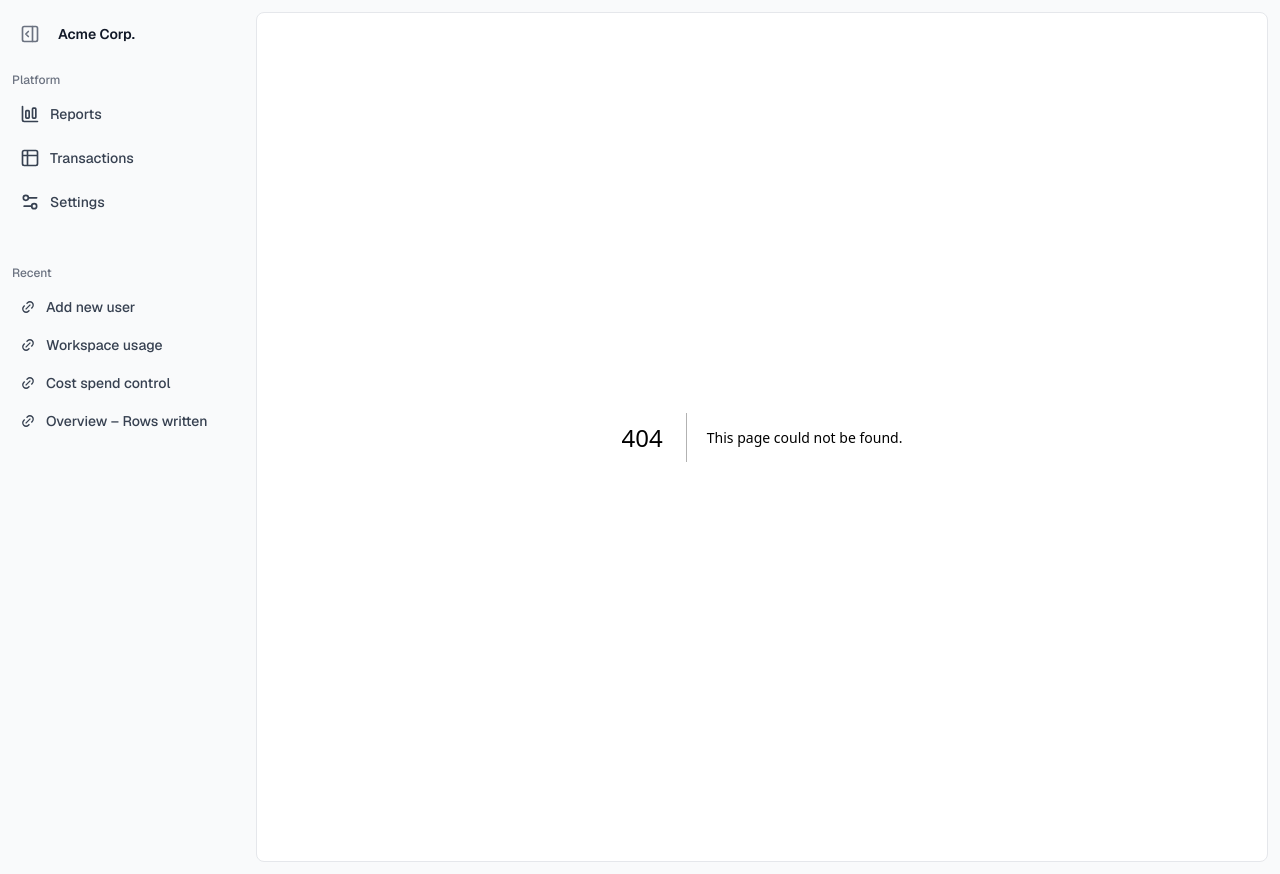
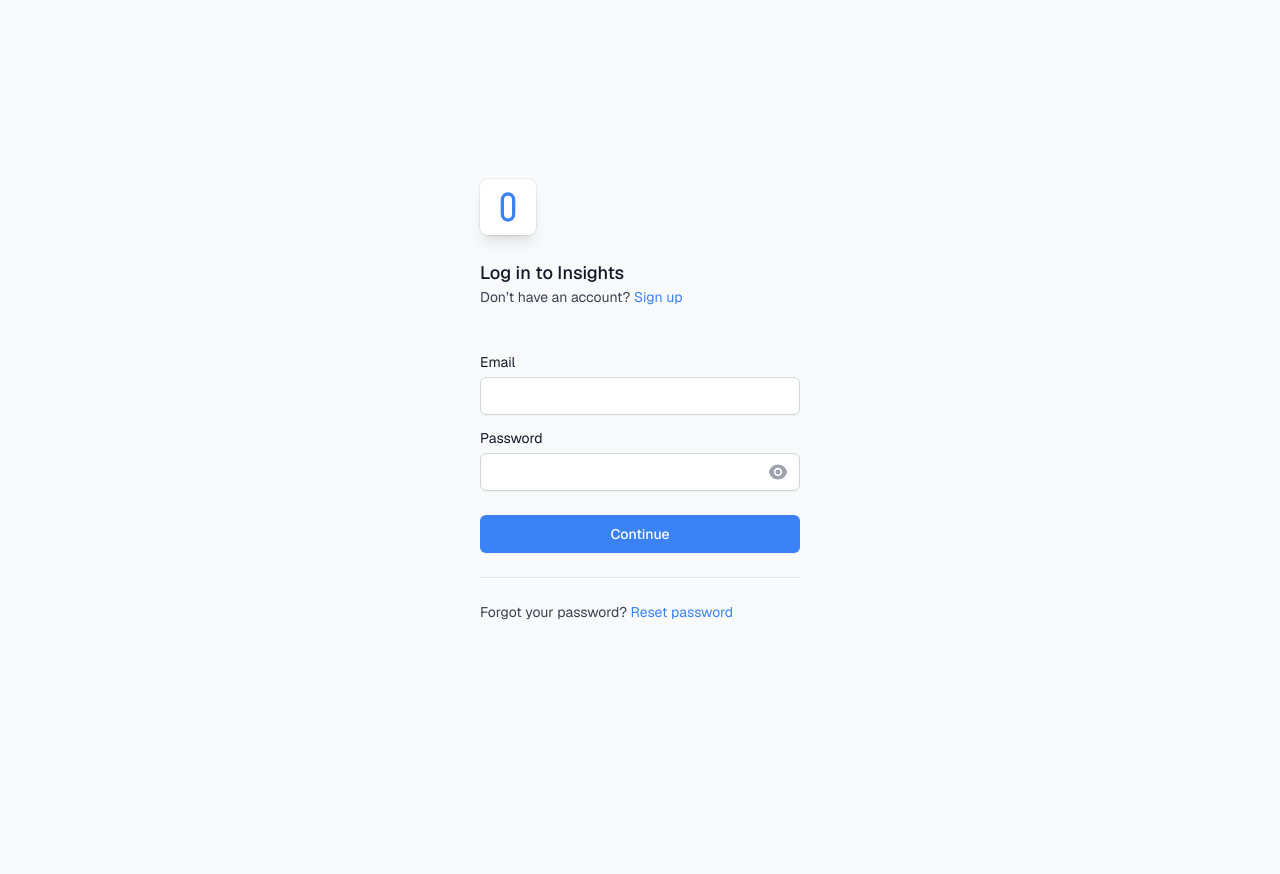
Before and after one commit to tremorlabs/template-insights, a Next.js app: page /login in a window 1280 px wide. Before the commit this address had no page. After the commit the page ends 800 px from the top, so only its background shows below. Built offline with nearby package versions, Linux system fonts and the light colour scheme.

Commit message:
update login

```diff
--- /dev/null
+++ b/src/app/(dashboard)/layout.tsx
@@ -0,0 +1,32 @@
+"use client";
+import React from "react";
+
+import { cx } from "@/lib/utils";
+
+import { Sidebar } from "@/components/ui/navigation/Sidebar";
+
+export default function Layout({
+  children,
+}: Readonly<{
+  children: React.ReactNode;
+}>) {
+  const [isCollapsed, setIsCollapsed] = React.useState(false);
+  const toggleSidebar = () => {
+    setIsCollapsed(!isCollapsed);
+  };
+  return (
+    <div className="mx-auto max-w-screen-2xl">
+      <Sidebar isCollapsed={isCollapsed} toggleSidebar={toggleSidebar} />
+      <main
+        className={cx(
+          isCollapsed ? "lg:pl-[60px]" : "lg:pl-64",
+          "lg:bg-gray-50 lg:py-3 lg:pr-3 transition-width transition-slowest ease"
+        )}
+      >
+        <div className="lg:rounded-lg lg:border lg:border-gray-200 bg-white p-6">
+          {children}
+        </div>
+      </main>
+    </div>
+  );
+}
--- a/src/app/layout.tsx
+++ b/src/app/layout.tsx
@@ -1,21 +1,21 @@
 // import { cookies } from "next/headers"
-"use client"
-import React from "react"
-import type { Metadata } from "next"
-import { cx } from "@/lib/utils"
-import { ThemeProvider } from "next-themes"
-import { Inter } from "next/font/google"
-import { GeistSans } from "geist/font/sans"
-import "./globals.css"
-import { siteConfig } from "./siteConfig"
+"use client";
+import React from "react";
+import type { Metadata } from "next";
+import { cx } from "@/lib/utils";
+import { ThemeProvider } from "next-themes";
+import { Inter } from "next/font/google";
+import { GeistSans } from "geist/font/sans";
+import "./globals.css";
+import { siteConfig } from "./siteConfig";
 
-import { Sidebar } from "@/components/ui/navigation/Sidebar"
+import { Sidebar } from "@/components/ui/navigation/Sidebar";
 
 const inter = Inter({
   subsets: ["latin"],
   display: "swap",
   variable: "--font-inter",
-})
+});
 
 // export const metadata: Metadata = {
 //   metadataBase: new URL("https://yoururl.com"),
@@ -45,32 +45,18 @@ const inter = Inter({
 export default function RootLayout({
   children,
 }: Readonly<{
-  children: React.ReactNode
+  children: React.ReactNode;
 }>) {
-  const [isCollapsed, setIsCollapsed] = React.useState(false)
-  const toggleSidebar = () => {
-    setIsCollapsed(!isCollapsed)
-  }
   return (
     <html lang="en">
       <body
         className={`${GeistSans.className} overflow-y-scroll scroll-auto antialiased selection:bg-blue-100 selection:text-blue-700 bg-gray-50 dark:bg-gray-950`}
         suppressHydrationWarning
       >
-        <div className="mx-auto max-w-screen-2xl">
-          <ThemeProvider defaultTheme="system" attribute="class">
-            <Sidebar isCollapsed={isCollapsed} toggleSidebar={toggleSidebar} />
-            <main className={cx(
-              isCollapsed ? "lg:pl-[60px]" : "lg:pl-64",
-              "lg:bg-gray-50 lg:py-3 lg:pr-3 transition-width transition-slowest ease"
-            )}>
-              <div className="lg:rounded-lg lg:border lg:border-gray-200 bg-white p-6">
-                {children}
-              </div>
-            </main>
-          </ThemeProvider>
-        </div>
+        <ThemeProvider defaultTheme="system" attribute="class">
+          <main>{children}</main>
+        </ThemeProvider>
       </body>
     </html>
-  )
+  );
 }
--- /dev/null
+++ b/src/app/login/page.tsx
@@ -0,0 +1,73 @@
+import { Button } from "@/components/Button";
+import { Divider } from "@/components/Divider";
+import { Input } from "@/components/Input";
+import { Label } from "@/components/Label";
+import { Logo } from "@/components/ui/Logo";
+
+export default function Login() {
+  return (
+    <>
+      <div className="flex min-h-dvh w-dvw items-center justify-center">
+        <div className="flex w-full max-w-xs flex-col items-start">
+          <div className=" bg-white ring-1 ring-black/5 shadow-lg relative flex items-center justify-center rounded-lg p-3">
+            <Logo className="size-8 text-blue-500" />
+          </div>
+          <div className="mt-6 flex flex-col">
+            <h1 className=" font-medium text-lg text-gray-900">Log in to Insights</h1>
+            <p className="text-sm text-gray-700">
+            Don&rsquo;t have an account?{" "}
+            <a className="text-blue-500 hover:text-blue-600" href="#">
+            Sign up
+            </a>
+          </p>
+          </div>
+          <div className="flex mt-12 w-full flex-col gap-y-3">
+            <form className="flex w-full flex-col gap-y-6">
+              <div className="flex flex-col gap-y-4">
+                <div className="flex flex-col space-y-2">
+                  <Label id="email-form-item-label" htmlFor="email-form-item">
+                    Email
+                  </Label>
+
+                  <Input
+                    autoComplete="email"
+                    name="email"
+                    id="email-form-item"
+                    aria-describedby="email-form-item-description"
+                    aria-invalid="false"
+                    aria-labelledby="email-form-item-label"
+                  />
+                </div>
+                <div className="flex flex-col space-y-2">
+                  <Label
+                    id="password-form-item-label"
+                    htmlFor="password-form-item"
+                  >
+                    Password
+                  </Label>
+                  <Input
+                    type="password"
+                    autoComplete="current-password"
+                    name="password"
+                    id="password-form-item"
+                    aria-describedby="password-form-item-description"
+                    aria-invalid="false"
+                    aria-labelledby="password-form-item-label"
+                  />
+                </div>
+              </div>
+              <Button type="submit">Continue</Button>
+            </form>
+          </div>
+          <Divider />
+          <p className="text-sm text-gray-700">
+            Forgot your password?{" "}
+            <a className="text-blue-500 hover:text-blue-600" href="#">
+              Reset password
+            </a>
+          </p>
+        </div>
+      </div>
+    </>
+  );
+}
--- a/src/components/Input.tsx
+++ b/src/components/Input.tsx
@@ -1,4 +1,5 @@
 // Tremor Raw Input [v1.0.2]
+"use client";
 
 import React from "react"
 import { RiEyeFill, RiEyeOffFill, RiSearchLine } from "@remixicon/react"
--- a/src/components/Logo.tsx
+++ /dev/null
@@ -1,45 +0,0 @@
-import type { SVGProps } from "react";
-const Logo = (props: SVGProps<SVGSVGElement>) => (
-    <svg fill="none" viewBox="0 0 44 44" {...props}>
-        <mask
-            id="mask0_9451_922"
-            width={44}
-            height={44}
-            x={0}
-            y={0}
-            maskUnits="userSpaceOnUse"
-            style={{
-                maskType: "luminance",
-            }}
-        >
-            <path fill="white" d="M44 0H0V44H44V0Z" />
-        </mask>
-        <g mask="url(#mask0_9451_922)">
-            <path
-                fill="#6366F1"
-                d="M27.2694 2.12169L23.0486 0.990723L19.4917 14.2654L16.2804 2.28093L12.0595 3.4119L15.5291 16.3602L6.88724 7.71841L3.79738 10.8083L13.2764 20.2874L1.47179 17.1243L0.34082 21.3451L13.2388 24.8011C13.0912 24.1642 13.0131 23.5006 13.0131 22.8187C13.0131 17.992 16.9258 14.0792 21.7525 14.0792C26.5792 14.0792 30.492 17.992 30.492 22.8187C30.492 23.4962 30.4148 24.1557 30.269 24.7889L41.9909 27.9297L43.1218 23.709L30.1725 20.2392L41.9779 17.0759L40.8469 12.8551L27.8981 16.3247L36.54 7.68293L33.4501 4.59307L24.1026 13.9406L27.2694 2.12169Z"
-            />
-            <path
-                fill="#6366F1"
-                d="M30.2567 24.838C29.8948 26.368 29.1308 27.7424 28.0825 28.8435L36.5745 37.3357L39.6644 34.2458L30.2567 24.838Z"
-            />
-            <path
-                fill="#6366F1"
-                d="M27.9968 28.9323C26.9359 30.0159 25.5951 30.8245 24.0916 31.2413L27.1817 42.7735L31.4025 41.6425L27.9968 28.9323Z"
-            />
-            <path
-                fill="#6366F1"
-                d="M23.934 31.2835C23.2364 31.4628 22.5053 31.5581 21.7518 31.5581C20.9446 31.5581 20.1629 31.4486 19.4208 31.2437L16.3279 42.7866L20.5487 43.9175L23.934 31.2835Z"
-            />
-            <path
-                fill="#6366F1"
-                d="M19.2715 31.2012C17.791 30.7638 16.4741 29.9448 15.4348 28.8581L6.92194 37.3711L10.0118 40.4609L19.2715 31.2012Z"
-            />
-            <path
-                fill="#6366F1"
-                d="M15.3647 28.7829C14.3432 27.6893 13.5992 26.3333 13.2451 24.827L1.48486 27.9781L2.61582 32.1989L15.3647 28.7829Z"
-            />
-        </g>
-    </svg>
-);
-export { Logo };
--- /dev/null
+++ b/src/components/ui/Logo.tsx
@@ -0,0 +1,11 @@
+import * as React from "react";
+import type { SVGProps } from "react";
+const Logo = (props: SVGProps<SVGSVGElement>) => (
+  <svg fill="none" stroke="currentColor" viewBox="0 0 48 44" {...props}>
+  <path
+    strokeWidth={5}
+    d="M32.5 33L32.5 11C32.5 6.30558 28.6944 2.5 24 2.5C19.3056 2.5 15.5 6.30558 15.5 11L15.5 33C15.5 37.6944 19.3056 41.5 24 41.5C28.6944 41.5 32.5 37.6944 32.5 33Z"
+  />
+</svg>
+);
+export { Logo };
--- a/src/components/ui/navigation/Sidebar.tsx
+++ b/src/components/ui/navigation/Sidebar.tsx
@@ -1,6 +1,6 @@
 "use client";
 import React from "react";
-import { Logo } from "@/components/Logo";
+import { Logo } from "../Logo";
 import { Tooltip } from "@/components/Tooltip";
 import { siteConfig } from "@/app/siteConfig";
 import { cx, focusRing } from "@/lib/utils";
```
Also changed, not shown: src/app/(dashboard)/reports/page.tsx (renamed from src/app/reports/page.tsx), src/app/(dashboard)/temp/page.tsx (renamed from src/app/temp/page.tsx), src/app/(dashboard)/transactions/page.tsx (renamed from src/app/transactions/page.tsx), 2 other files (tests, documents, lock files or other folders).
